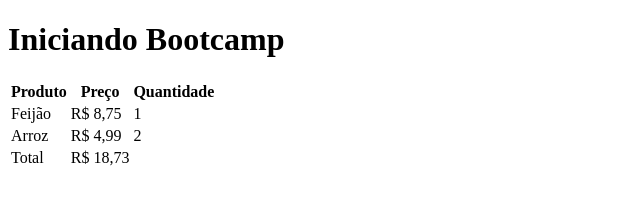
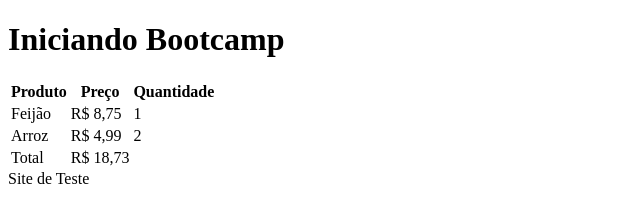
Before and after one commit to Sandro0330/Git_DI, a plain HTML site: page index.html in a window 1280 px wide. Shown: the whole page, without its empty margins (0-640 px from the left). Drawn offline with Linux system fonts and the light colour scheme.

Commit message:
Adicionando elemntos no Html

```diff
--- a/index.html
+++ b/index.html
@@ -35,6 +35,6 @@
         </tfoot>
         </table>
 
-
+        <footer>Site de Teste</footer>
 </body>
 </html>
```
